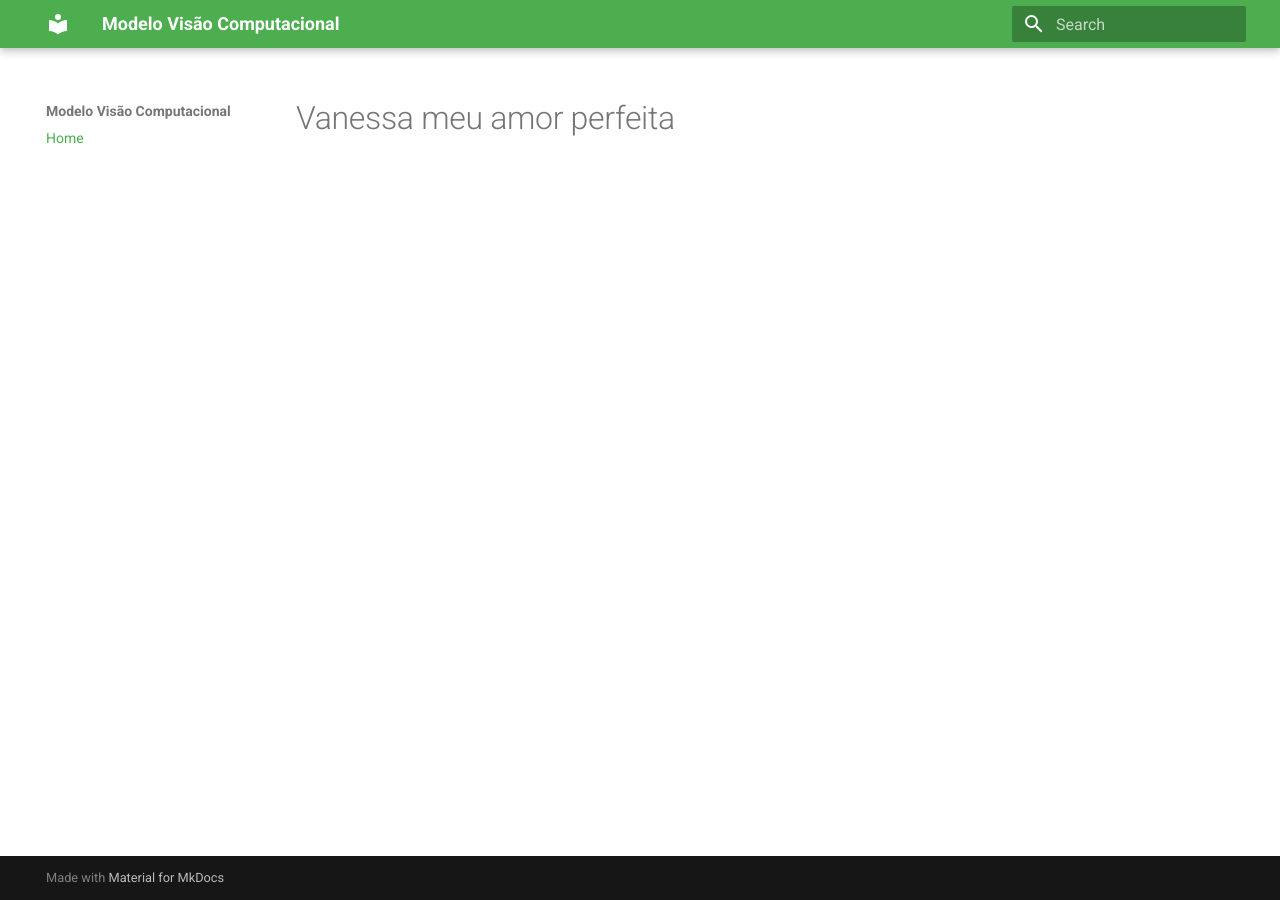
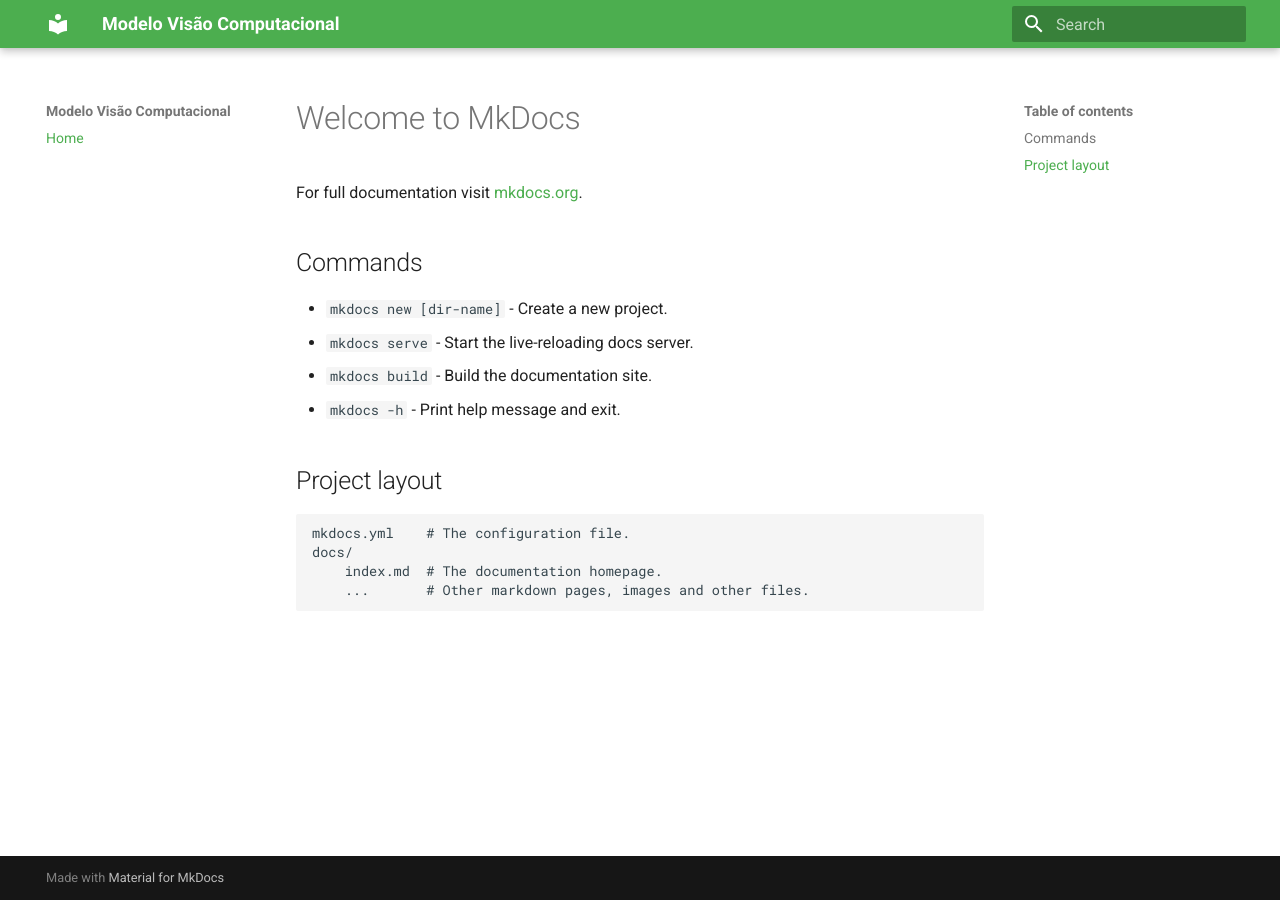
Before and after one commit to mfgallo/docmod.github.io, an MkDocs documentation site: the page built from docs/index.md, in a window 1280 px wide. Built offline with MkDocs 1.6.1 and Material for MkDocs 9.7.7, drawn with Linux system fonts in a browser that asks for light colours.

Commit message:
Teste deploy 2

```diff
--- a/docs/index.md
+++ b/docs/index.md
@@ -1 +1,17 @@
-# Vanessa meu amor perfeita
+# Welcome to MkDocs
+
+For full documentation visit [mkdocs.org](https://www.mkdocs.org).
+
+## Commands
+
+* `mkdocs new [dir-name]` - Create a new project.
+* `mkdocs serve` - Start the live-reloading docs server.
+* `mkdocs build` - Build the documentation site.
+* `mkdocs -h` - Print help message and exit.
+
+## Project layout
+
+    mkdocs.yml    # The configuration file.
+    docs/
+        index.md  # The documentation homepage.
+        ...       # Other markdown pages, images and other files.
```
